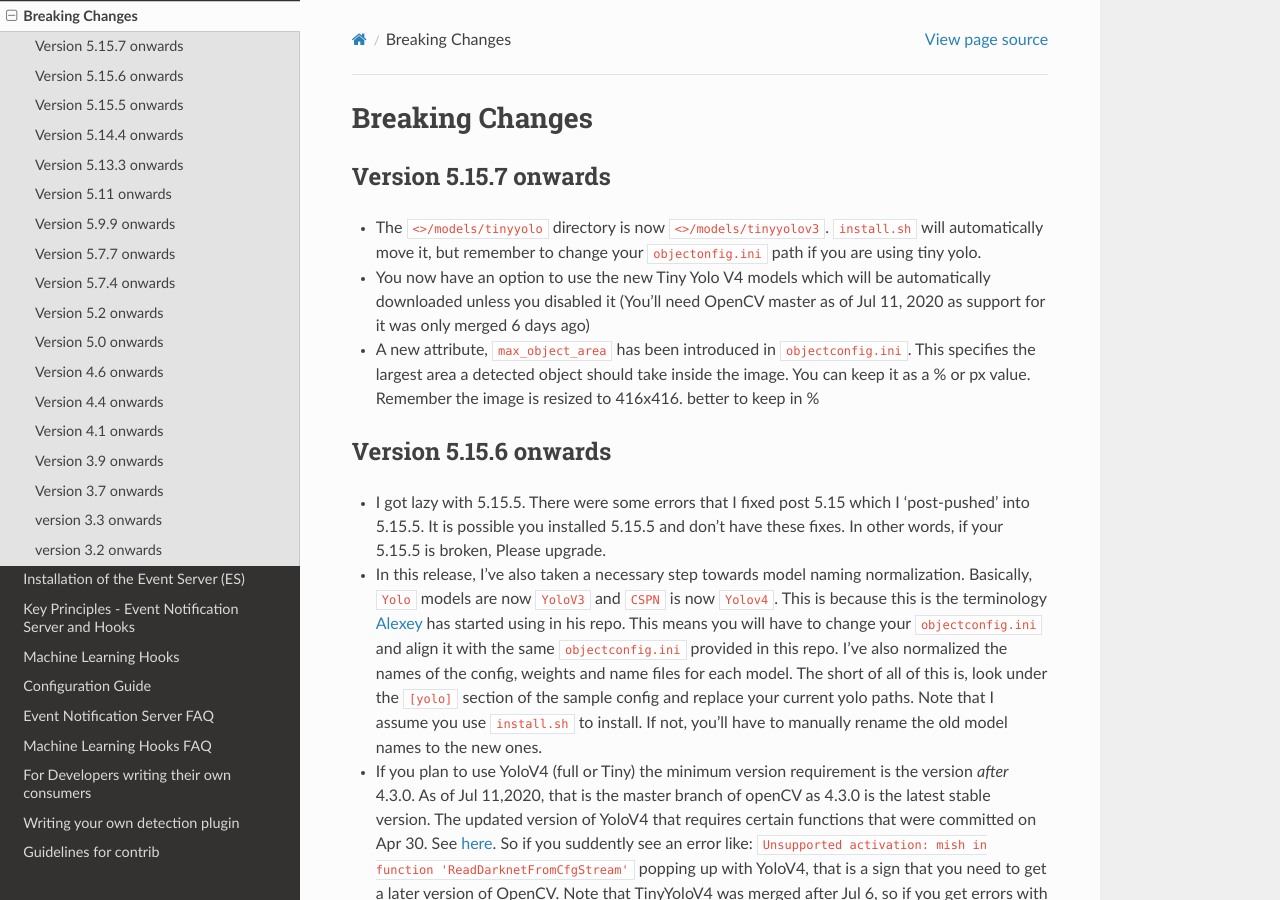
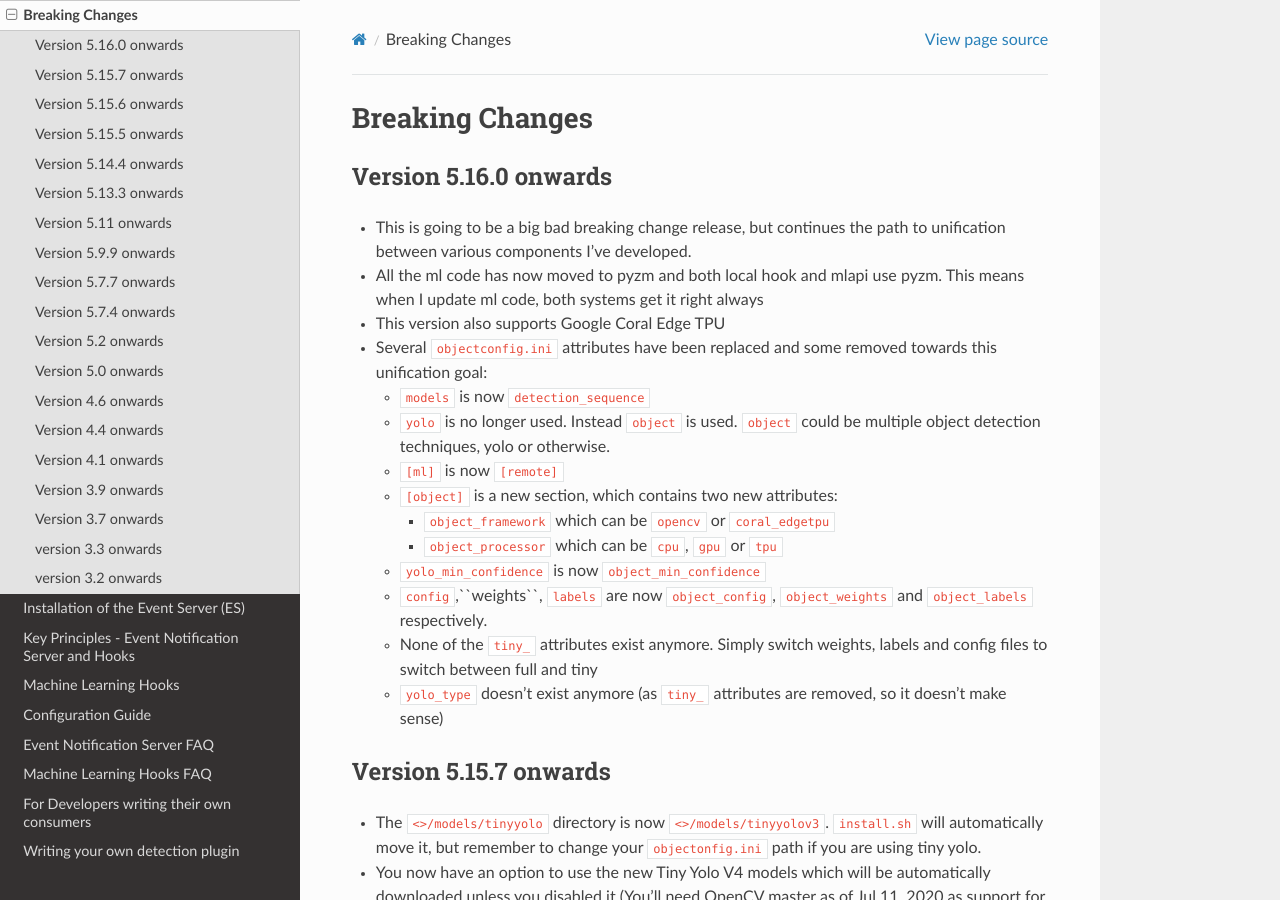
Before and after one commit to ZoneMinder/zmeventnotification, a Sphinx documentation site: the page built from docs/guides/breaking.rst, in a window 1280 px wide and 900 px high. Built offline with Sphinx 7.4.7 and the Read the Docs theme 2.0.0, drawn with Linux system fonts in a browser that asks for light colours.

Commit message:
update breaking

```diff
--- a/docs/guides/breaking.rst
+++ b/docs/guides/breaking.rst
@@ -1,5 +1,30 @@
 Breaking Changes
 ----------------
+
+Version 5.16.0 onwards
+~~~~~~~~~~~~~~~~~~~~~~~~~
+- This is going to be a big bad breaking change release, but continues the path
+  to unification between various components I've developed.
+- All the ml code has now moved to pyzm and both local hook and mlapi use pyzm. This means
+  when I update ml code, both systems get it right always
+- This version also supports Google Coral Edge TPU
+- Several ``objectconfig.ini`` attributes have been replaced and some removed towards
+  this unification goal:
+
+  - ``models`` is now ``detection_sequence``
+  - ``yolo`` is no longer used. Instead ``object`` is used. ``object`` could be multiple
+    object detection techniques, yolo or otherwise.
+  - ``[ml]`` is now ``[remote]``
+  - ``[object]`` is a new section, which contains two new attributes:
+
+    - ``object_framework`` which can be ``opencv`` or   ``coral_edgetpu``
+    - ``object_processor`` which can be ``cpu``, ``gpu`` or ``tpu``
+
+  - ``yolo_min_confidence``  is now ``object_min_confidence``
+  - ``config``,``weights``, ``labels`` are now ``object_config``, ``object_weights`` and ``object_labels`` respectively.
+  - None of the ``tiny_`` attributes exist anymore. Simply switch weights, labels and config files to switch between full and tiny
+  - ``yolo_type`` doesn't exist anymore (as ``tiny_`` attributes are removed, so it doesn't make sense)
+
 
 Version 5.15.7 onwards
 ~~~~~~~~~~~~~~~~~~~~~~~~~~~~
```
Also changed, not shown: 1 other file.
